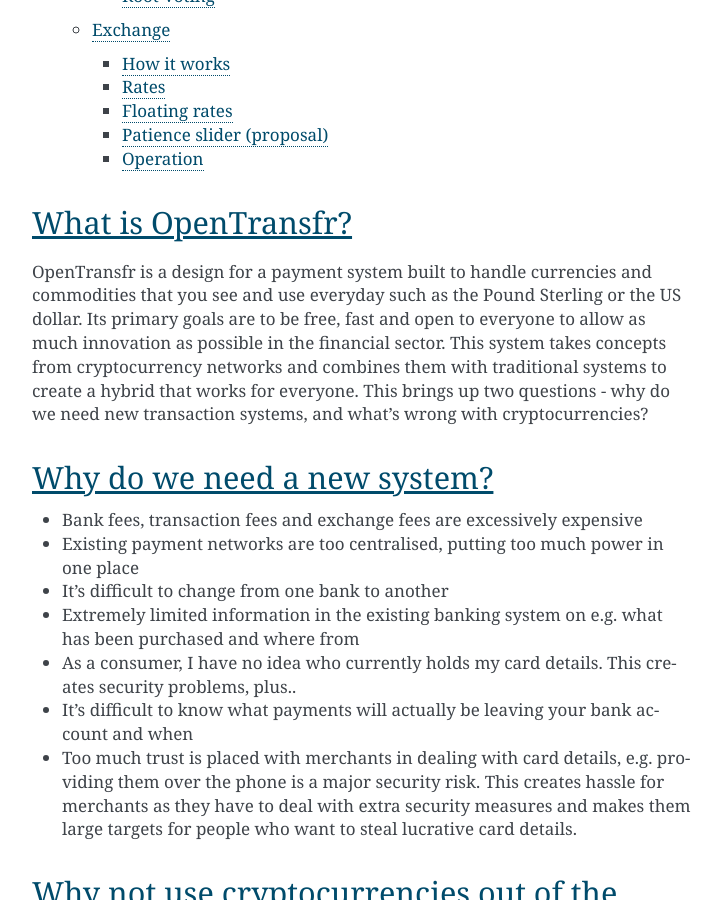
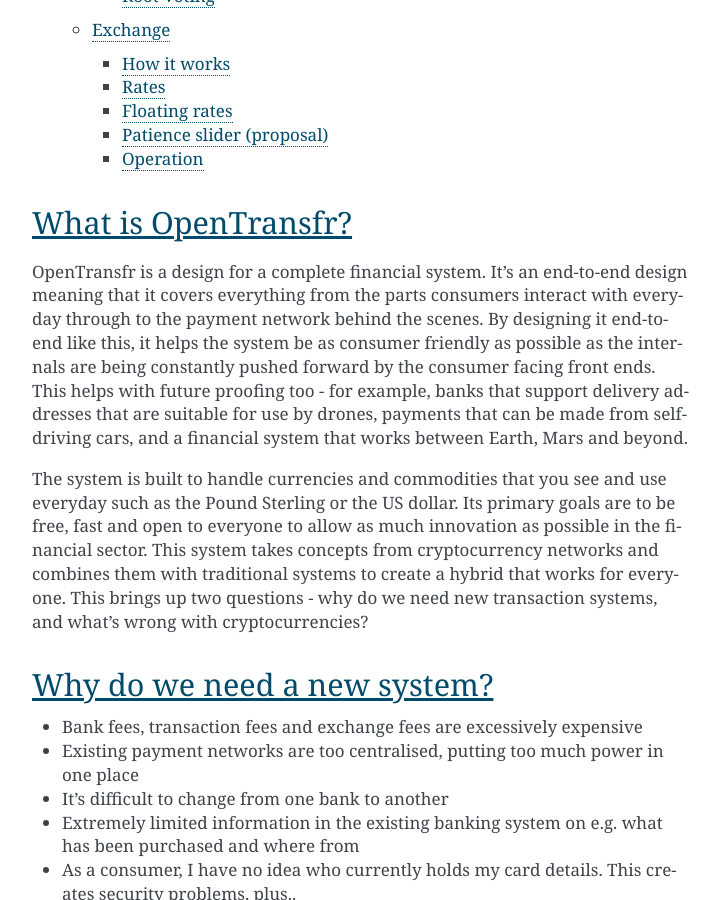
Before and after one commit to OpenTransfr/Core, a Sphinx documentation site: the page built from docs/index.rst, in a window 1280 px wide and 900 px high, scrolled down 1440 px. Shown: the whole window, without its empty margins (388-1109 px from the left). Built offline with Sphinx 7.4.7, drawn with Linux system fonts in a browser that asks for light colours; pages that are not in the unit, such as notebooks, are missing from menus; some of the changed text lies outside the part shown.

Commit message:
Updated intro.

```diff
--- a/docs/index.rst
+++ b/docs/index.rst
@@ -14,7 +14,9 @@
 What is OpenTransfr?
 --------------------
 
-OpenTransfr is a design for a payment system built to handle currencies and commodities that you see and use everyday such as the Pound Sterling or the US dollar. Its primary goals are to be free, fast and open to everyone to allow as much innovation as possible in the financial sector. This system takes concepts from cryptocurrency networks and combines them with traditional systems to create a hybrid that works for everyone. This brings up two questions - why do we need new transaction systems, and what's wrong with cryptocurrencies?
+OpenTransfr is a design for a complete financial system. It's an end-to-end design meaning that it covers everything from the parts consumers interact with everyday through to the payment network behind the scenes. By designing it end-to-end like this, it helps the system be as consumer friendly as possible as the internals are being constantly pushed forward by the consumer facing front ends. This helps with future proofing too - for example, banks that support delivery addresses that are suitable for use by drones, payments that can be made from self-driving cars, and a financial system that works between Earth, Mars and beyond.
+
+The system is built to handle currencies and commodities that you see and use everyday such as the Pound Sterling or the US dollar. Its primary goals are to be free, fast and open to everyone to allow as much innovation as possible in the financial sector. This system takes concepts from cryptocurrency networks and combines them with traditional systems to create a hybrid that works for everyone. This brings up two questions - why do we need new transaction systems, and what's wrong with cryptocurrencies?
 
 Why do we need a new system?
 ----------------------------
@@ -160,7 +162,7 @@
 'Free'?
 -------
 
-OpenTransfr itself does not charge any fees or define any form of interchange fee. However, many banks may need time to adjust to a different revenue system, so:
+Free as in no network fees and free as in free software (MIT). OpenTransfr itself does not charge any fees or define any form of interchange fee. However, many banks may need time to adjust to a different revenue system, so:
 
 - Merchant prices almost always include the transaction fees that they pay. So, it's recommended for merchants to provide a small discount for users paying using this network. The merchant still saves money as they don't need any form of monthly payments to a gateway service or any form of custom hardware.
 - The sending bank is able to charge a self-defined fee if they wish, although it's not recommended. These fees can only be defined as a % with a set limit which rounds down. For example, "0.12% up to £1". This fee is taken out of the discount.
```
